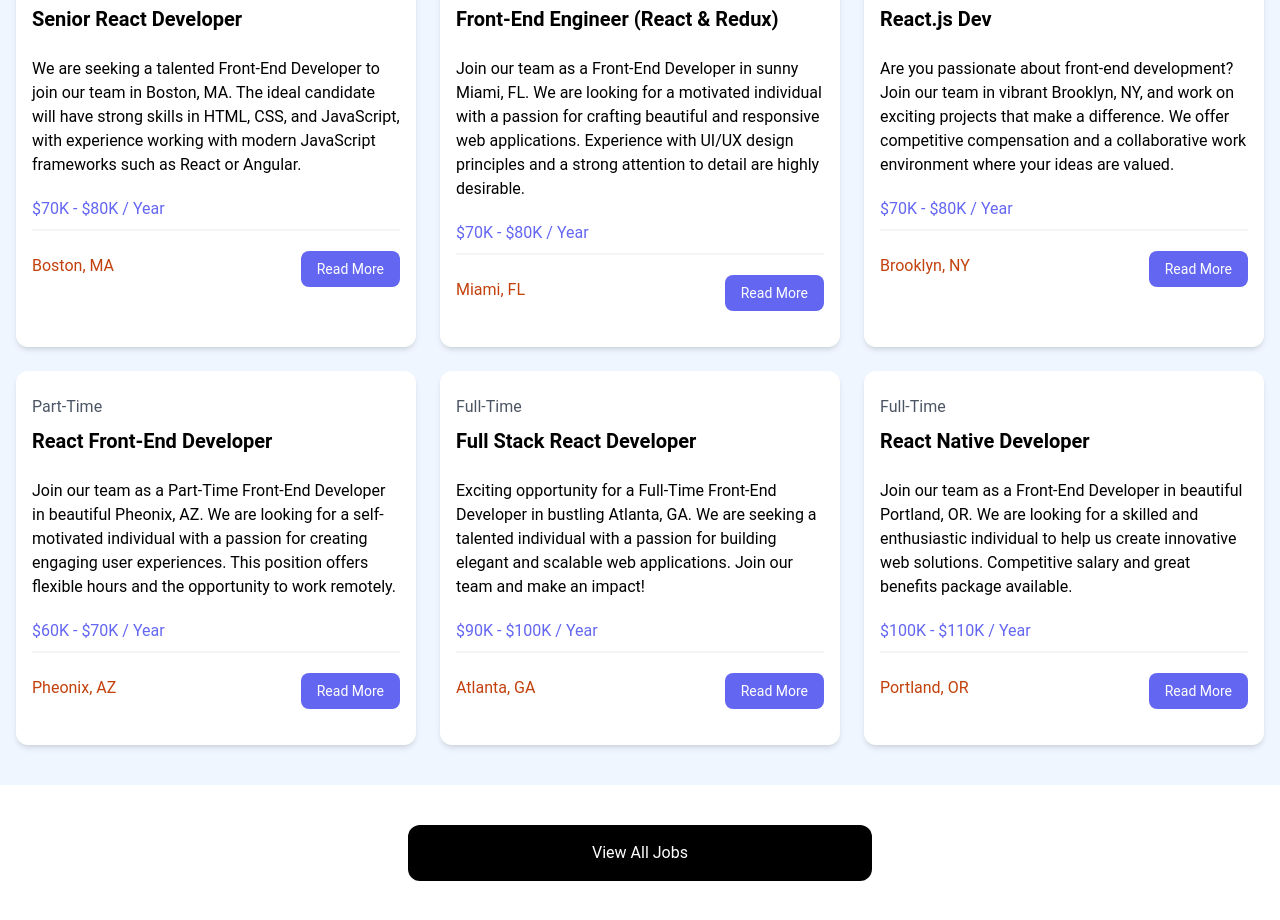
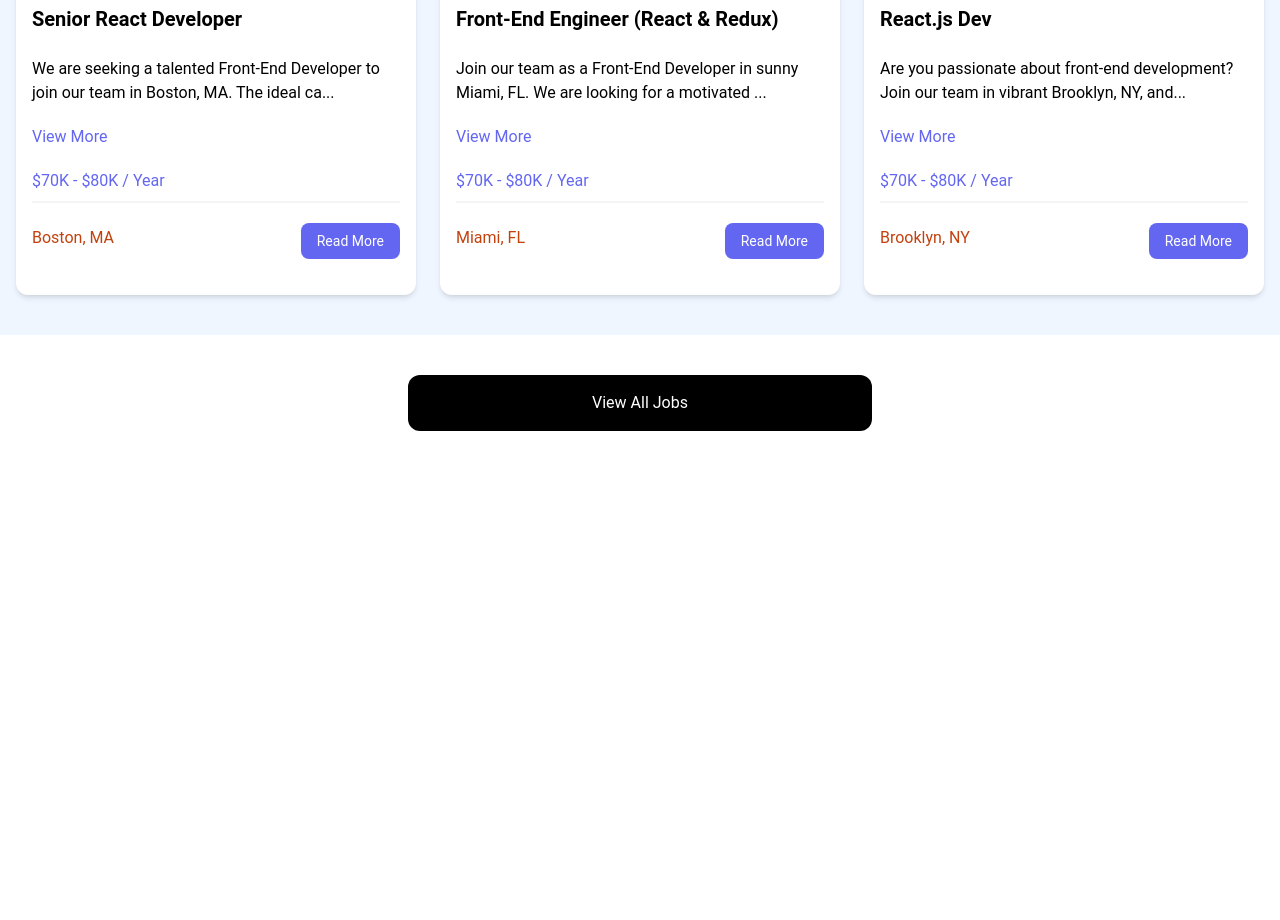
Before and after one commit to BenJRogers/react-crash-course, a React (Vite) app: page / in a window 1280 px wide. Shown: the part 760-1680 px from the top of the page. After the commit the page ends 1231 px from the top, so only its background shows below. Built offline with nearby package versions, Linux system fonts and the light colour scheme.

Commit message:
Added extra logic and refactored job listings

```diff
--- a/src/App.jsx
+++ b/src/App.jsx
@@ -2,6 +2,7 @@
 import Hero from "./components/Hero";
 import HomeCards from "./components/HomeCards";
 import JobListings from "./components/JobListings";
+import ViewAllJobs from "./components/ViewAllJobs";
 
 const App = () => {
   return (
@@ -13,15 +14,7 @@
       />
       <HomeCards />
       <JobListings />
-
-      <section className="m-auto max-w-lg my-10 px-6">
-        <a
-          href="jobs.html"
-          className="block bg-black text-white text-center py-4 px-6 rounded-xl hover:bg-gray-700"
-        >
-          View All Jobs
-        </a>
-      </section>
+      <ViewAllJobs />
     </>
   );
 };
--- a/src/components/JobListing.jsx
+++ b/src/components/JobListing.jsx
@@ -1,6 +1,14 @@
+import { useState } from "react";
+
 import PropTypes from "prop-types";
 
 const JobListing = ({ job }) => {
+  const [showFullDescription, setShowFullDescription] = useState(false);
+
+  let description = !showFullDescription
+    ? `${job.description.substring(0, 90)}...`
+    : job.description;
+
   return (
     <div className="bg-white rounded-xl shadow-md relative">
       <div className="p-4">
@@ -9,7 +17,13 @@
           <h3 className="text-xl font-bold">{job.title}</h3>
         </div>
 
-        <div className="mb-5">{job.description}</div>
+        <div className="mb-5">{description}</div>
+        <button
+          onClick={() => setShowFullDescription((prevState) => !prevState)}
+          className="text-indigo-500 mb-5 hover:text-indigo-600"
+        >
+          {showFullDescription ? "Hide" : "View More"}
+        </button>
 
         <h3 className="text-indigo-500 mb-2">{job.salary} / Year</h3>
 
--- a/src/components/JobListings.jsx
+++ b/src/components/JobListings.jsx
@@ -2,6 +2,8 @@
 import jobs from "../jobs.json";
 
 const JobListings = () => {
+  const recentJobs = jobs.slice(0, 3);
+
   return (
     <section className="bg-blue-50 px-4 py-10">
       <div className="container-xl lg:container m-auto">
@@ -9,7 +11,7 @@
           Browse Jobs
         </h2>
         <div className="grid grid-cols-1 md:grid-cols-3 gap-6">
-          {jobs.map((job) => (
+          {recentJobs.map((job) => (
             <JobListing key={job.id} job={job} />
           ))}
         </div>
--- /dev/null
+++ b/src/components/ViewAllJobs.jsx
@@ -0,0 +1,13 @@
+const ViewAllJobs = () => {
+  return (
+    <section className="m-auto max-w-lg my-10 px-6">
+      <a
+        href="/jobs"
+        className="block bg-black text-white text-center py-4 px-6 rounded-xl hover:bg-gray-700"
+      >
+        View All Jobs
+      </a>
+    </section>
+  );
+};
+export default ViewAllJobs;
```
